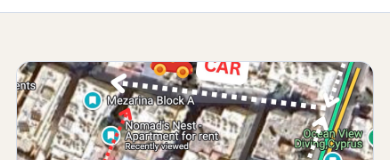
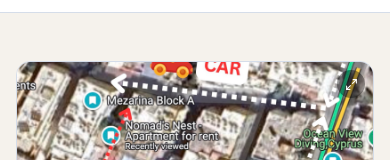
Before and after one commit to cmin764/nomads-nest, a Next.js app: page /check-in in a window 390 px wide. Shown: the part 327-487 px from the top of the page. Built offline with nearby package versions, Linux system fonts and the light colour scheme.

Commit message:
Visual cue on mobile for check-in overview image enlargement

```diff
--- a/src/components/check-in/directions-tabs.tsx
+++ b/src/components/check-in/directions-tabs.tsx
@@ -29,7 +29,7 @@
             sizes="(max-width: 640px) 100vw, 224px"
             priority
           />
-          <span className="absolute top-2 right-2 flex items-center justify-center w-7 h-7 rounded-full bg-black/40 text-white opacity-0 group-hover:opacity-100 transition-opacity duration-200">
+          <span className="absolute top-2 right-2 flex items-center justify-center w-7 h-7 rounded-full bg-black/40 text-white opacity-100 sm:opacity-0 sm:group-hover:opacity-100 transition-opacity duration-200">
             <Maximize2 size={13} />
           </span>
         </button>
```
